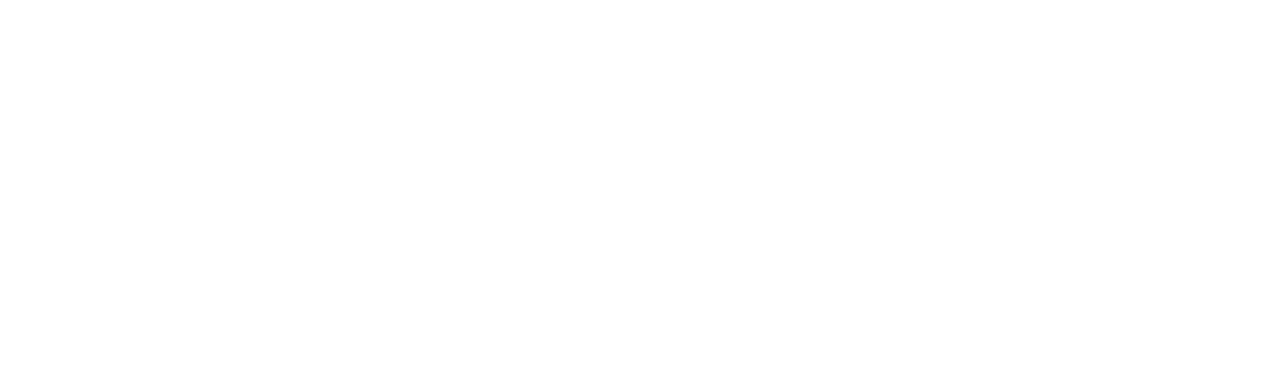
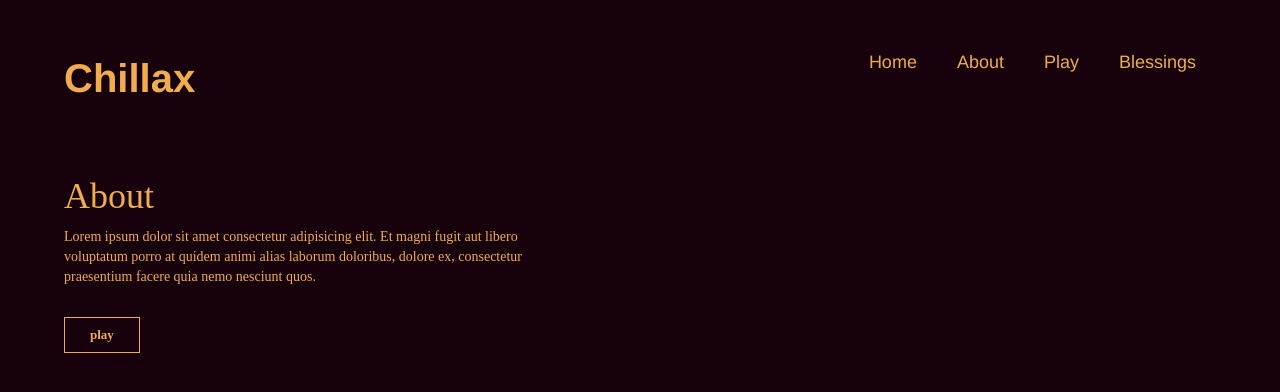
Before and after one commit to nishaposwal/angular, an Angular app in the folder game/: page /about in a window 1280 px wide. Before the commit this address led to /. Shown: the top 392 px of the page. Built offline with nearby package versions, Linux system fonts and the light colour scheme.

Commit message:
Add about us page

```diff
--- a/game/src/app/about/about.component.css
+++ b/game/src/app/about/about.component.css
@@ -0,0 +1,98 @@
+.about-content{
+    position: absolute;
+    width: 100%;
+    min-height: 100vh;
+    background-color: rgb(22, 1, 13);
+    color: #F0AD4E;
+    padding-top: 50px;
+    font-family: 'Grandstander', cursive;
+
+}
+.heading{
+    width: 90%;
+    margin: auto;
+    position: relative;
+    top: -1000px;
+    left: -100%;
+    background: 2px solid black;
+    animation-name: about-heading;
+    animation-duration: 1s;
+    animation-fill-mode: forwards;
+
+}
+
+@keyframes about-heading {
+from{
+    left: -100%;
+    top: -1000px;
+}
+to{
+    left: 0;
+    top: 0px;
+}
+}
+
+.description{
+    width: 90%;
+    margin: auto;
+    /* border: 2px solid red; */
+}
+
+.description p{
+    position: relative;
+    width: 500px;
+    top: -1000px;
+    animation-name: description;
+    animation-delay: 1s;
+    animation-duration: 1s;
+    animation-fill-mode: forwards;
+}
+
+@keyframes description{
+from{
+    top: -1000px;
+}
+to{
+    top: 0px;
+}
+}
+
+.buttons{
+position: relative;
+  width: 90%;
+  margin: auto;
+  margin-top: 30px;
+  top: -1000px;
+  animation-name: button;
+  animation-duration: 1s;
+  animation-delay: 1.5s;
+  animation-fill-mode: forwards;
+
+
+}
+
+@keyframes button{
+    from{
+        top: -1000px;
+
+    }
+    to{
+        top: 0px;
+
+    }
+}
+
+.buttons button{
+    border:  1.5px solid #F0AD4E;
+    padding: 8px 25px;
+    background: transparent;
+    font-family: 'Grandstander', cursive;
+    font-weight: bold;
+    font-size: 1.3rem;
+    transition-property: all;
+transition-duration: 0.3S;
+}
+
+.buttons button:hover {
+transform: scale(1.3);
+}
--- a/game/src/app/about/about.component.html
+++ b/game/src/app/about/about.component.html
@@ -1 +1,13 @@
-<p>about works!</p>
+<div class="about-content">
+    <div class="heading">
+        <h1>About</h1>
+    </div>
+
+    <div class="description">
+        <p>Lorem ipsum dolor sit amet consectetur adipisicing elit. Et magni fugit aut libero voluptatum porro at quidem animi alias laborum doloribus, dolore ex, consectetur praesentium facere quia nemo nesciunt quos.</p>
+    </div>
+
+    <div class="buttons">
+        <button>play</button>
+    </div>
+</div>
--- a/game/src/app/app.component.css
+++ b/game/src/app/app.component.css
@@ -0,0 +1,46 @@
+
+.right  {
+    float: right;
+
+}
+
+.nav-li{
+    color: white;
+}
+
+.logo{
+    font-size: 4rem;
+    color: #F0AD4E;
+    font-weight: bolder;
+}
+
+.nav-container{
+    background: rgb(22, 1, 13);
+}
+
+.nav{
+    /* border:  2px solid black; */
+    width: 90%;
+    margin: auto;
+    padding-top: 50px;
+}
+
+.nav ul {
+    float: right;
+    list-style: none;
+
+}
+.nav ul li{
+    display: inline;
+    padding: 10px 20px;
+
+}
+.nav ul li a{
+    text-decoration: none;
+    color: #F0AD4E;
+    font-size: 1.8rem;
+}
+
+.nav ul li a:hover{
+    color: rgb(236, 227, 227);
+}
--- a/game/src/app/app.component.html
+++ b/game/src/app/app.component.html
@@ -1 +1,22 @@
+
+<div class="nav-container">
+<div class="nav">
+    <span class="logo">Chillax</span>
+     <ul>
+         <li>
+             <a routerLink="/">Home</a>
+         </li>
+         <li>
+            <a routerLink="/about">About</a>
+        </li>
+        <li>
+            <a routerLink="/game">Play</a>
+        </li>
+        <li>
+            <a routerLink="/blessings">Blessings</a>
+        </li>
+     </ul>
+   </div>
+</div>
+<head></head>
 <router-outlet></router-outlet>
--- /dev/null
+++ b/game/src/app/blessings/blessings.component.html
@@ -0,0 +1 @@
+<p>blessings works!</p>
--- /dev/null
+++ b/game/src/app/blessings/blessings.component.ts
@@ -0,0 +1,15 @@
+import { Component, OnInit } from '@angular/core';
+
+@Component({
+  selector: 'app-blessings',
+  templateUrl: './blessings.component.html',
+  styleUrls: ['./blessings.component.css']
+})
+export class BlessingsComponent implements OnInit {
+
+  constructor() { }
+
+  ngOnInit(): void {
+  }
+
+}
--- a/game/src/app/board/board.component.css
+++ b/game/src/app/board/board.component.css
@@ -34,7 +34,7 @@
     font-size: 2rem;
     font-weight: bolder;
     text-align: center;
-    color:    #F0AD4E;;
+    color:    #F0AD4E;
 }
 
 .container{
--- a/game/src/app/board/board.component.html
+++ b/game/src/app/board/board.component.html
@@ -1,5 +1,6 @@
 
 <div class="container">
+
     <div class="title">
         <h1>
            Chillax Tic-Tac-Toe
--- a/game/src/app/home/home.component.css
+++ b/game/src/app/home/home.component.css
@@ -1,5 +1,5 @@
 .body{
-    background-color: rgb(4, 247, 153);
+    background-color:  rgb(22, 1, 13);
     width: 100%;
     min-height: 100vh;
 }
@@ -8,46 +8,9 @@
     width: 90%;
     margin: auto;
    padding-top: 50px;
+   color: #F0AD4E;
 }
 
-.right  {
-    float: right;
-
-}
-
-.nav-link{
-    color: white;
-}
-
-.logo{
-    font-size: 4rem;
-    color: white;
-    font-weight: bolder;
-}
-
-.nav{
-    /* border:  2px solid black; */
-}
-
-.nav ul {
-    float: right;
-    list-style: none;
-
-}
-.nav ul li{
-    display: inline;
-    padding: 10px 20px;
-
-}
-.nav ul li a{
-    text-decoration: none;
-    color: white;
-    font-size: 1.8rem;
-}
-
-.nav ul li a:hover{
-    color: rgb(236, 227, 227);
-}
 .home-content{
     font-family: 'Grandstander', cursive;
     margin-top: 50px;
@@ -72,18 +35,31 @@
 }
 
 .home-content button{
-border:  1.5px solid black;
+border:  1.5px solid #F0AD4E;
 padding: 8px 15px;
 background: transparent;
 font-family: 'Grandstander', cursive;
 font-weight: bold;
 font-size: 1.3rem;
-margin-right: 40px;
-color: rgb(31, 25, 25);
+margin: 0px;
+color: #F0AD4E;
 transition-property: all;
 transition-duration: 0.3S;
 margin-top: 20px;
+animation-name: apart;
+animation-duration: 1s;
+animation-delay: 0.5s;
+animation-fill-mode: forwards;
 
+}
+@keyframes apart{
+    from{
+    margin: 0px;
+    }
+    to{
+     margin: 40px;
+     margin-left: 0;
+    }
 }
 
 .btn{
--- a/game/src/app/home/home.component.html
+++ b/game/src/app/home/home.component.html
@@ -1,22 +1,6 @@
 <div class="body">
     <div class="home-container">
-       <div class="nav">
-        <span class="logo">Chillax</span>
-         <ul>
-             <li>
-                 <a href="">Home</a>
-             </li>
-             <li>
-                <a href="">About</a>
-            </li>
-            <li>
-                <a routerLink="/game">Play</a>
-            </li>
-            <li>
-                <a href="">Blessings</a>
-            </li>
-         </ul>
-       </div>
+
 
        <div class="home-content">
            <h1>Hey!!</h1>
```
Also changed, not shown: game/src/app/app.module.ts (+16 -2 lines), game/src/app/blessings/blessings.component.css (added), 1 other file (tests, documents, lock files or other folders).
